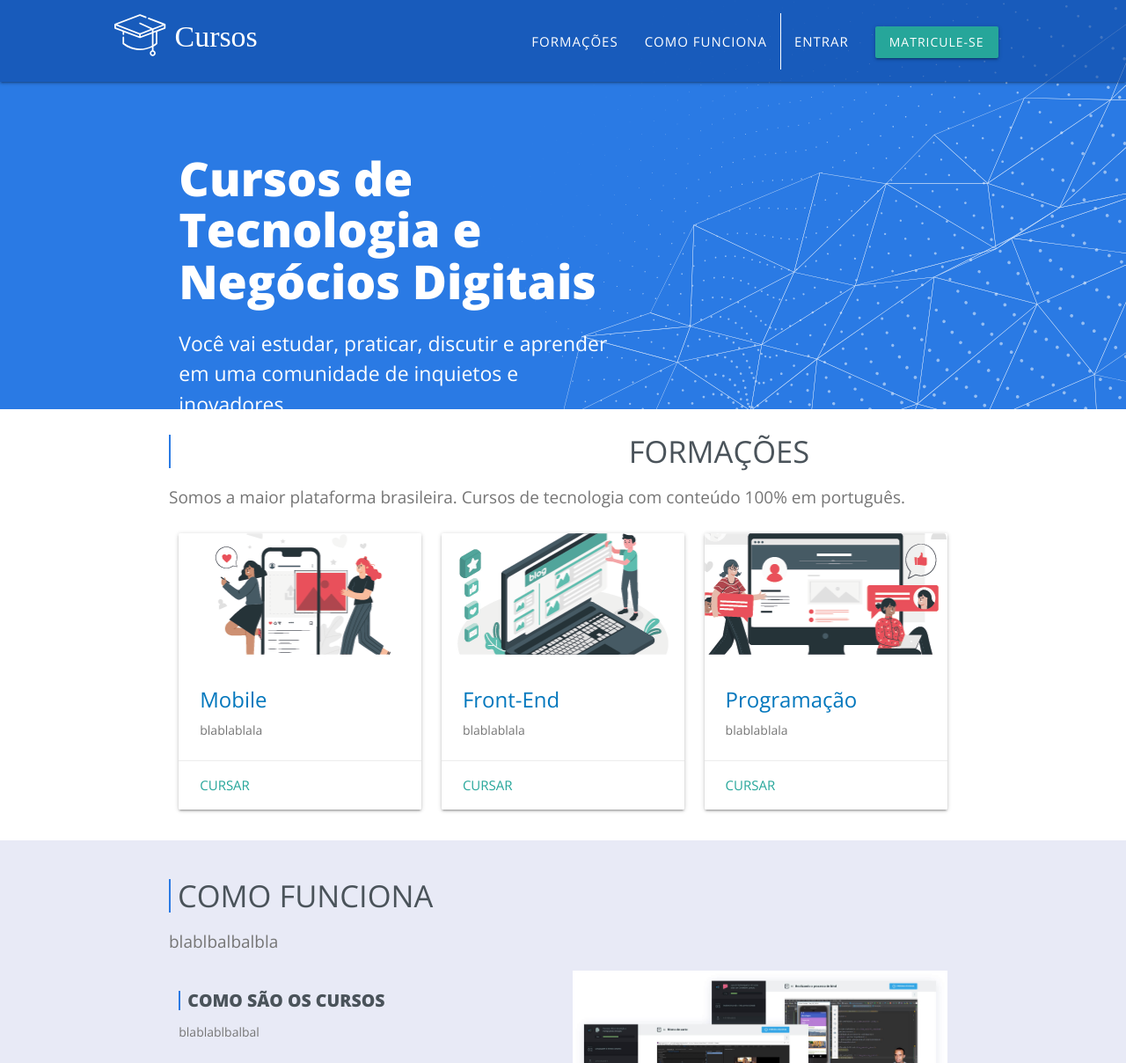
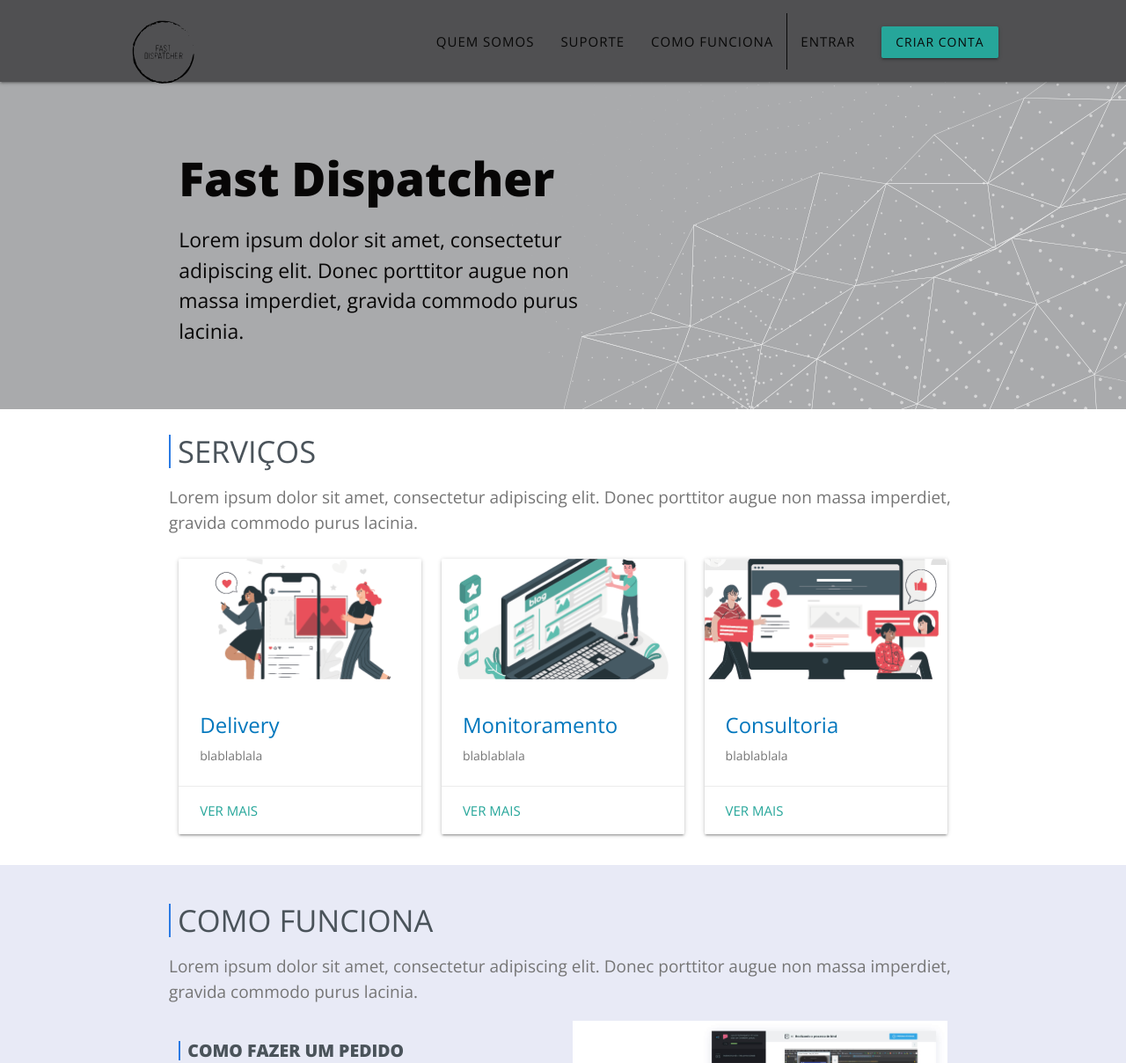
Before and after one commit to dannilopires/web-ficr, a plain HTML site: page index.html in a window 1280 px wide. Shown: the top 1208 px of the page at 88% size. Drawn offline with nearby package versions, Linux system fonts and the light colour scheme.

Commit message:
css alterado e imagens adicionadas

```diff
--- a/css/layout.css
+++ b/css/layout.css
@@ -16,29 +16,30 @@
 }
 
 section#top {
-    background-color: #2a7ae4;
+    background-color: #a9aaac;
     height: 31em;
     padding-bottom: 32px;
 }
 
 section#top nav{
-    background-color: rgba(13, 71, 161, 0.6);
+    background-color: rgb(80, 80, 82);
     padding: 1em;
     height: 6.2em;
 }
 
 section#top nav ul li a{
-    font-weight: 300;
+    font-weight: 400;
     text-transform: uppercase;
     letter-spacing: 1px;
+    color: rgb(8, 8, 8);
 }
 
-section#top nav ul li:nth-child(3){
-    border-left: 1px solid #fff;
+section#top nav ul li:nth-child(4){
+    border-left: 1px solid rgb(8, 8, 8);
 }
 
 div#info{
-    color: #fff;
+    color: rgb(7, 6, 6);
     margin-top: 3em;
 }
 
@@ -52,7 +53,7 @@
 }
 
 .logo {
-    width: 60%;
+    width: 40%;
 }
 
 .bg-top {
@@ -84,7 +85,7 @@
 
 /*Formatação da section formações*/
 
-section#formacoes{
+section#servicos{
     background-color: #fff;
 }
 
@@ -106,7 +107,7 @@
     font-weight: 800;
 }
 
-section#formacoes p, section#comoFunciona p{
+section#servicos p, section#comoFunciona p{
     font-size: 19px;
     color: #757575;
 }
@@ -118,7 +119,7 @@
 }
 
 .page-footer {
-    background-color: #2a7ae4;
+    background-color: rgb(80, 80, 82);
 }
 
 .page-footer label{
--- a/index.html
+++ b/index.html
@@ -3,7 +3,7 @@
 <head>
 	<meta charset="UTF-8">
 	<meta name="viewport" content="width=device-width, initial-scale=1.0"/>
-	<title>Cursos</title>
+	<title>Fast Dispatcher</title>
 	<link href="https://fonts.googleapis.com/icon?family=Material+Icons" rel="stylesheet"/>
 	<link href="https://fonts.googleapis.com/css?family=Open+Sans:300,400,800&display=swap" rel="stylesheet"/>
 	<link rel="stylesheet" href="https://cdnjs.cloudflare.com/ajax/libs/materialize/1.0.0/css/materialize.min.css"/>
@@ -15,42 +15,44 @@
 			<div id="navbar-fixed nav-wrapper">
 				<nav class="row">
 					<div class="col s8 m3 offset-m1">
-						<a href="#"><img class="logo" src="imagens/logo-cursos.svg" alt="Cursos"></a>
+						<a href="#"><img class="logo" src="imagens/log-dispatcher.svg" alt="Fast Dispatcher"></a>
 					</div>
 					<div class="col s3 m7 offset-s1">
 						<a href="#" class="sidenav-trigger" data-target="mobile-menu"><i class="material-icons">menu_icon</i></a>
 						<ul class="right hide-on-med-and-down">
-							<li><a href="#formacoes">Formações</a></li>
+							<li><a href="#quemSomos">Quem Somos</a></li>
+							<li><a href="suporte">Suporte</a></li>
 							<li><a href="#comoFunciona">Como Funciona</a></li>
 							<li><a href="#entrar" class="modal-trigger">Entrar</a></li>
-							<li><a href="" class="waves-effect waves-light btn">Matricule-se</a></li>
+							<li><a href="" class="waves-effect waves-light btn">Criar conta</a></li>
 						</ul>
 					</div>
 				</nav>
 			</div>
 			<ul class="sidenav" id="mobile-menu">
-							<li><a href="#formacoes">Formações</a></li>
+							<li><a href="#quemSomos">Quem Somos</a></li>
+							<li><a href="suporte">Suporte</a></li>
 							<li><a href="#comoFunciona">Como Funciona</a></li>
 							<li><a href="#entrar" class="modal-trigger">Entrar</a></li>
-							<li><a href="" class="waves-effect waves-light btn">Matricule-se</a></li>
+							<li><a href="" class="waves-effect waves-light btn">Criar conta</a></li>
 			</ul>
 		</header>
 		<div id="info" class="container">
 			<div class="row">
 				<div class="col s12 m7">
 					<header>
-						<h2>Cursos de Tecnologia e Negócios Digitais</h2>
-						<p>Você vai estudar, praticar, discutir e aprender em uma comunidade de inquietos e inovadores. </p>
+						<h2>Fast Dispatcher</h2>
+						<p>Lorem ipsum dolor sit amet, consectetur adipiscing elit. Donec porttitor augue non massa imperdiet, gravida commodo purus lacinia. </p>
 					</header>
 				</div>
 			</div>
 		</div>
 	</section>
 
-	<section id="formacoes">
+	<section id="servicos">
 		<div class="container">
-			<header><h3>Formações</h3></header>
-			<p>Somos a maior plataforma brasileira. Cursos de tecnologia com conteúdo 100% em português.</p>
+			<header><h3>Serviços</h3></header>
+			<p>Lorem ipsum dolor sit amet, consectetur adipiscing elit. Donec porttitor augue non massa imperdiet, gravida commodo purus lacinia.</p>
 			<div class="row">
 				<div class="col s12 m4">
 					<div class="card">
@@ -58,20 +60,20 @@
 							<img class="activator" src="formacoes/mobile-img-formacao.png" alt="formação mobile">
 						</div>
 							<div class="card-content">
-								<header><h6 class="activator card-title">Mobile</h6></header>
+								<header><h6 class="activator card-title">Delivery</h6></header>
 								<p>blablablala</p>
 							</div>
 
 							<div class="card-reveal">
-								<header><h6 class="card-title">Mobile<i class="material-icons right">close</i></h6></header>
+								<header><h6 class="card-title">Delivery<i class="material-icons right">close</i></h6></header>
 								<p></p>
 								<div class="card-action">
-									<a href="#">Cursar</a>
+									<a href="#">Ver Mais</a>
 								</div>
 							</div>
 
 							<div class="card-action">
-								<a href="#">Cursar</a>
+								<a href="#">Ver Mais</a>
 							</div>
 						</div>
 					</div>
@@ -83,20 +85,20 @@
 							<img class="activator" src="formacoes/front-end-img-formacao.png" alt="formação mobile">
 						</div>
 							<div class="card-content">
-								<header><h6 class="activator card-title">Front-End</h6></header>
+								<header><h6 class="activator card-title">Monitoramento</h6></header>
 								<p>blablablala</p>
 							</div>
 
 							<div class="card-reveal">
-								<header><h6 class="card-title">Front-End<i class="material-icons right">close</i></h6></header>
+								<header><h6 class="card-title">Monitoramento<i class="material-icons right">close</i></h6></header>
 								<p></p>
 								<div class="card-action">
-									<a href="#">Cursar</a>
+									<a href="#">Ver Mais</a>
 								</div>
 							</div>
 
 							<div class="card-action">
-								<a href="#">Cursar</a>
+								<a href="#">Ver Mais</a>
 							</div>
 						</div>
 					</div>
@@ -108,20 +110,20 @@
 							<img class="activator" src="formacoes/programacao-img-formacao.png" alt="formação mobile">
 						</div>
 							<div class="card-content">
-								<header><h6 class="activator card-title">Programação</h6></header>
+								<header><h6 class="activator card-title">Consultoria</h6></header>
 								<p>blablablala</p>
 							</div>
 
 							<div class="card-reveal">
-								<header><h6 class="card-title">Programação<i class="material-icons right">close</i></h6></header>
+								<header><h6 class="card-title">Consultoria<i class="material-icons right">close</i></h6></header>
 								<p></p>
 								<div class="card-action">
-									<a href="#">Cursar</a>
+									<a href="#">Ver Mais</a>
 								</div>
 							</div>
 
 							<div class="card-action">
-								<a href="#">Cursar</a>
+								<a href="#">Ver Mais</a>
 							</div>
 						</div>
 					</div>
@@ -135,11 +137,11 @@
 	<section id="comoFunciona">
 		<div class="container">
 			<header><h3>Como funciona</h3></heade>
-			<p>blablbalbalbla</p>
+			<p>Lorem ipsum dolor sit amet, consectetur adipiscing elit. Donec porttitor augue non massa imperdiet, gravida commodo purus lacinia.</p>
 			<div class="row">
 				<div class="col s12 m6 l6">
-					<header><h4>COMO SÃO OS CURSOS</h4></header>
-					<p>blablablbalbal</p>
+					<header><h4>COMO FAZER UM PEDIDO</h4></header>
+					<p>Lorem ipsum dolor sit amet, consectetur adipiscing elit. Donec porttitor augue non massa imperdiet, gravida commodo purus lacinia.</p>
 				</div>
 				<div class="col s12 m6 l6">
 					<img src="imagens/print-comofunciona.1570550707.jpg" alt="comoFunciona" class="responsive-img">
@@ -149,7 +151,7 @@
 			<div class="row">
 				<div class="col s12 m6 l6">
 					<header><h4>E SE EU FICAR COM DÚVIDAS?</h4></header>
-					<p>blbalbalbalablabl</p>
+					<p>Lorem ipsum dolor sit amet, consectetur adipiscing elit. Donec porttitor augue non massa imperdiet, gravida commodo purus lacinia.</p>
 				</div>
 				<div class="col s12 m6 l6">
 					<img src="imagens/ilustracao-forum.1570550707.jpg" alt=" " class="responsive-img">
@@ -182,8 +184,8 @@
 		</div>
 		<div class="footer-copyright">
 			<div class="container">
-				&copy; 2009 Cursos
-				<a href="#" class="right teal-text text-lighten-2">Dannilo Zorn</a>
+				&copy; 2020 Fast Dispatcher
+				<a href="#" class="right teal-text text-lighten-2">Grupo 44</a>
 			</div>
 		</div>
 	</footer>
```
Also changed, not shown: imagens/log-dispatcher.svg (added), imagens/tower-crane-during-daytime-93400.jpg (added), 1 other file.
